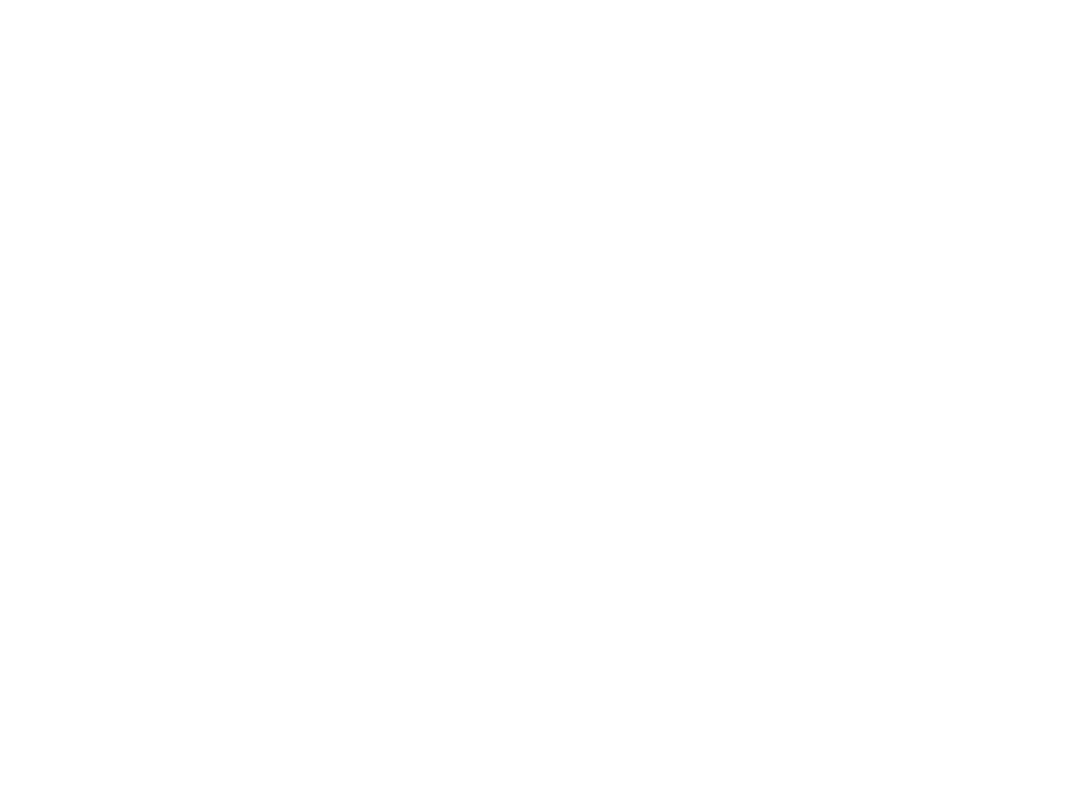
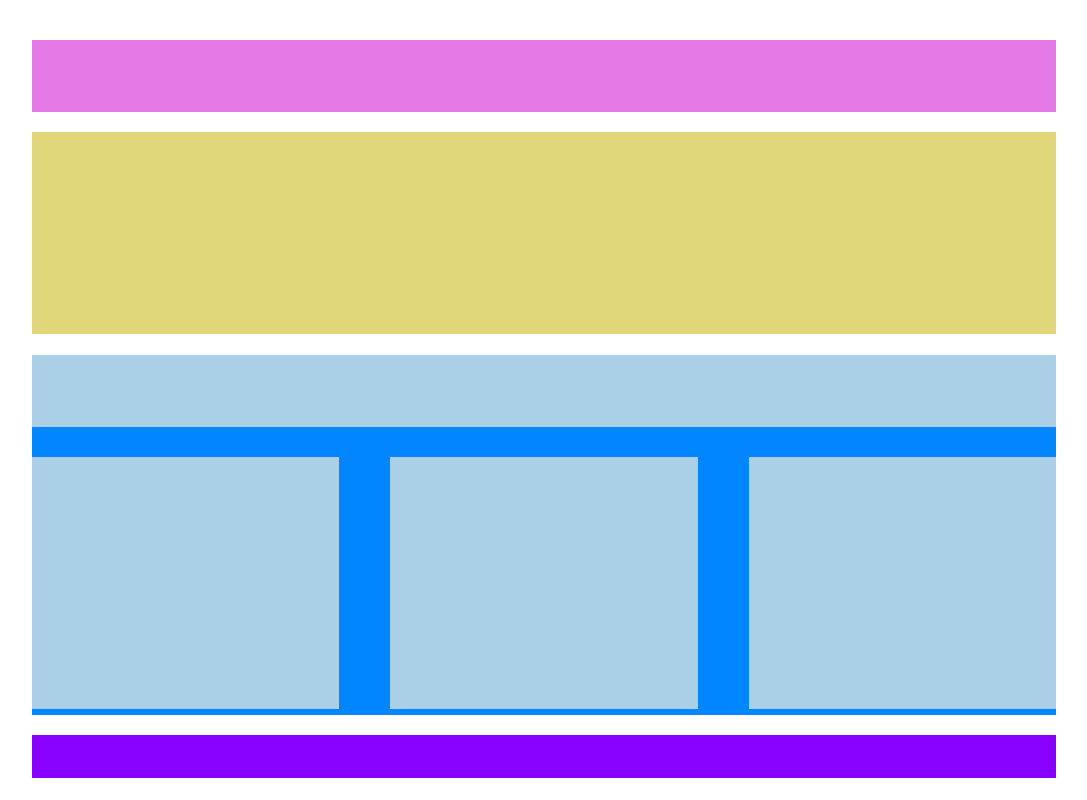
Before and after one commit to Ciro97cu/htmlcss-struttura-wp, a plain HTML site: page index.html in a window 1280 px wide. Shown: the whole page, without its empty margins (96-1183 px from the left). Drawn offline with Linux system fonts and the light colour scheme.

Commit message:
fine layout

```diff
--- a/css/style.css
+++ b/css/style.css
@@ -3,3 +3,67 @@
     padding: 0;
     box-sizing: border-box;
 }
+
+body {
+    width: 100vw;
+    height: 100vh;
+}
+
+.container {
+    width: 80%;
+    height: 90%;
+    margin: auto;
+    position: relative;
+    top: 5%;
+}
+
+header {
+    height: 10%;
+    background-color: #e579e6;
+    margin-bottom: 2%;
+}
+
+main {
+    height: 28%;
+    background-color: #e1d67a;
+    margin-bottom: 2%;
+}
+
+section {
+    height: 50%;
+    width: 100%;
+    background-color: #0186ff;
+    margin-bottom: 2%;
+}
+
+.float{
+    background-color: #abcfe7;
+}
+
+.head{
+    width: 100%;
+    height: 20%;
+}
+
+.left {
+    float: left;
+    width: 30%;
+    height: 70%;
+    margin-top: 3%;
+}
+
+.margin {
+    margin-right: 5%;
+}
+
+.clearfix::after{
+    content: "";
+    display: table;
+    clear: both;
+}
+
+
+footer{
+    height: 6%;
+    background-color: #8801fe;
+}
--- a/index.html
+++ b/index.html
@@ -5,8 +5,37 @@
     <meta http-equiv="X-UA-Compatible" content="IE=edge">
     <meta name="viewport" content="width=device-width, initial-scale=1.0">
     <title>Struttura-WP</title>
+
+    <link rel="stylesheet" href="css/style.css">
 </head>
 <body>
 
+
+    <div class="container">
+
+        <header></header>
+
+        <main></main>
+
+        <section class="clearfix">
+
+            <div class="float head"></div>
+
+            <div class="float left margin"></div>
+            <div class="float left margin"></div>
+            <div class="float left"></div>
+
+
+
+        </section>
+
+        <footer></footer>
+
+    </div>
+
+
+
+
+
 </body>
 </html>
```
